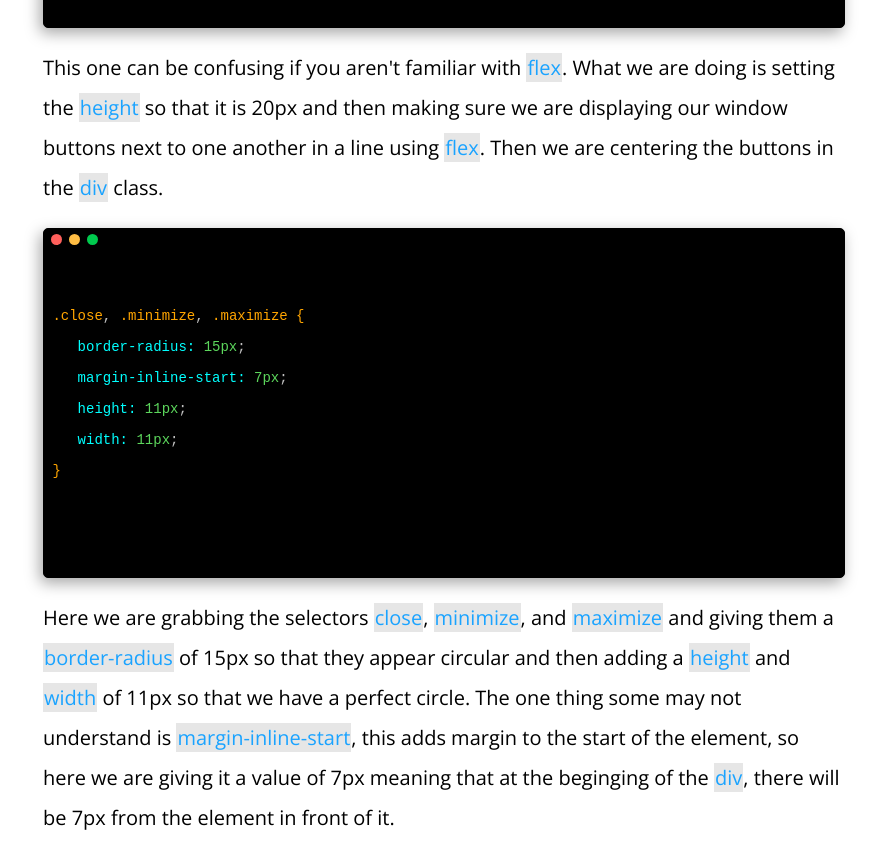
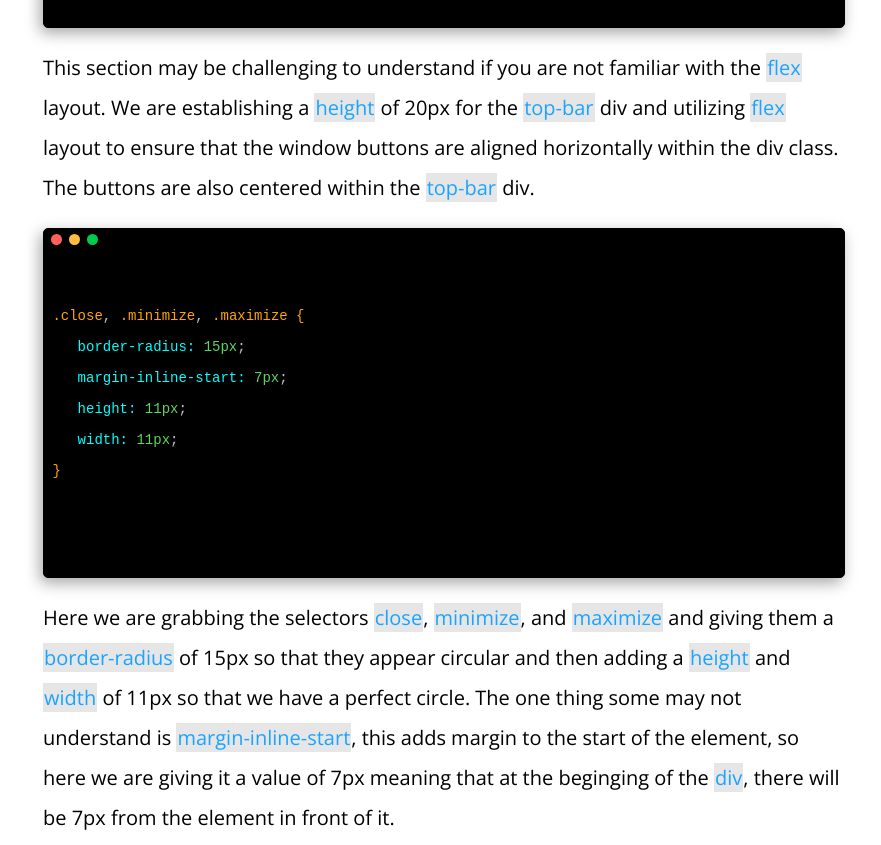
Before and after one commit to mjlynch123/Code-Window-Post, a plain HTML site: page index.html in a window 1280 px wide. Shown: the part 3494-4339 px from the top of the page, without its empty margins (197-1078 px from the left). Drawn offline with nearby package versions, Linux system fonts and the light colour scheme; a small style sheet from the web is missing.

Commit message:
Updated Paragraph

```diff
--- a/index.html
+++ b/index.html
@@ -147,8 +147,7 @@
             </div>
 
             <p>
-                This one can be confusing if you aren't familiar with <span class="ref">flex</span>. What we are doing is setting the <span class="ref">height</span> so that it is 20px and then making sure we are displaying our window buttons
-                next to one another in a line using <span class="ref">flex</span>. Then we are centering the buttons in the <span class="ref">div</span> class.
+                This section may be challenging to understand if you are not familiar with the <span class="ref">flex</span> layout. We are establishing a <span class="ref">height</span> of 20px for the <span class="ref">top-bar</span> div and utilizing <span class="ref">flex</span> layout to ensure that the window buttons are aligned horizontally within the div class. The buttons are also centered within the <span class="ref">top-bar</span> div.
             </p>
 
             <div class="code-window">
```
